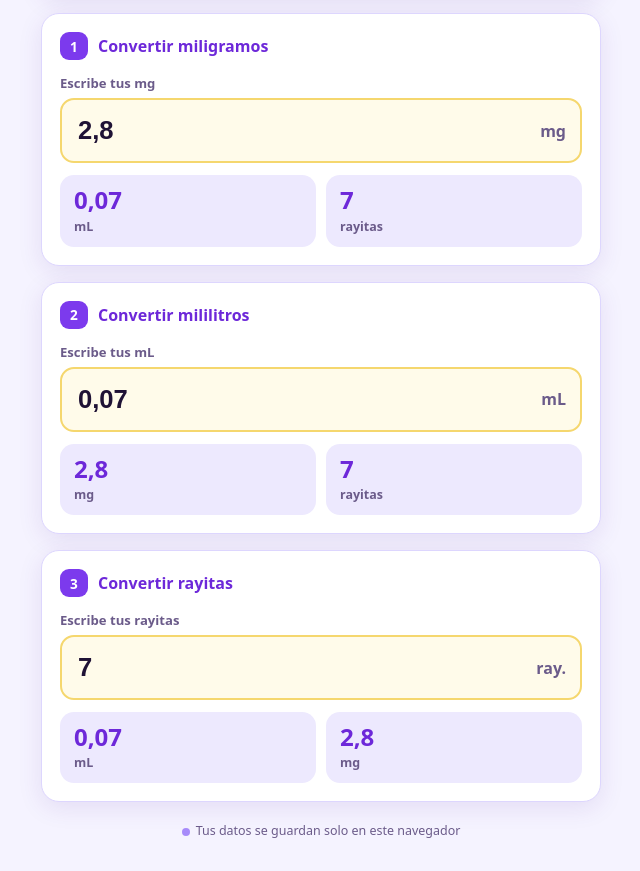
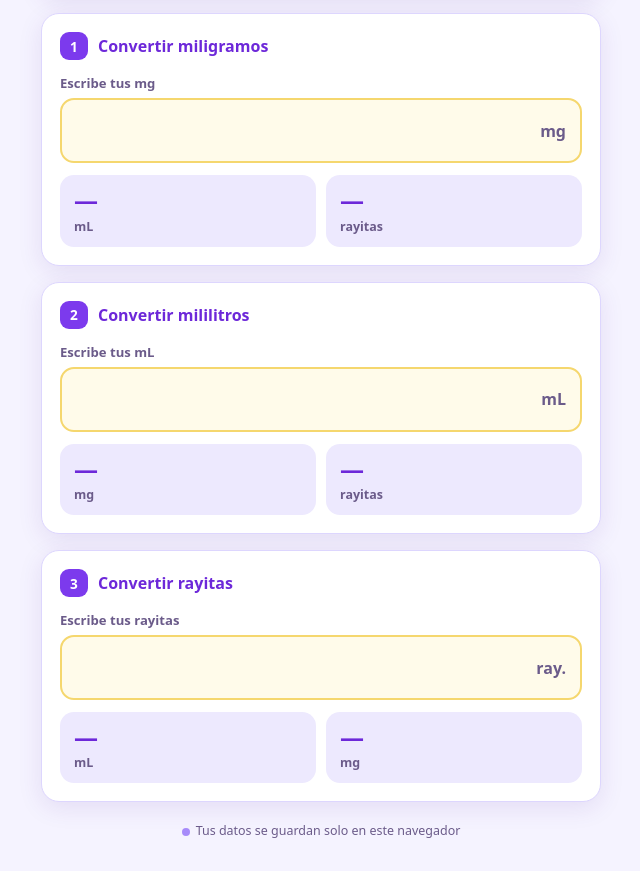
Before and after one commit to jademolant/jademolant.github.io, a plain HTML site: page calculadora-dosis/index.html in a window 1280 px wide. Shown: the part 243-1114 px from the top of the page, without its empty margins (319-959 px from the left). Drawn offline with Linux system fonts and the light colour scheme.

Commit message:
Casillas de conversión vacías por defecto
Co-Authored-By: Claude Opus 5.5 <noreply@anthropic.com>
Claude-Session: https://claude.ai/code/session_01CVmUcK1g8RfdT38p3ZBvMU

```diff
--- a/calculadora-dosis/index.html
+++ b/calculadora-dosis/index.html
@@ -442,12 +442,12 @@
     <h2><span class="badge">1</span> Convertir miligramos</h2>
     <label class="field-label" for="mg">Escribe tus mg</label>
     <div class="input-wrap">
-      <input id="mg" type="text" inputmode="decimal" autocomplete="off" value="2,8">
+      <input id="mg" type="text" inputmode="decimal" autocomplete="off" value="">
       <span class="unit">mg</span>
     </div>
     <div class="results">
-      <div class="result"><div class="value" id="mg_ml">0,07</div><div class="label">mL</div></div>
-      <div class="result"><div class="value" id="mg_ticks">7</div><div class="label">rayitas</div></div>
+      <div class="result"><div class="value" id="mg_ml">—</div><div class="label">mL</div></div>
+      <div class="result"><div class="value" id="mg_ticks">—</div><div class="label">rayitas</div></div>
     </div>
   </section>
 
@@ -455,12 +455,12 @@
     <h2><span class="badge">2</span> Convertir mililitros</h2>
     <label class="field-label" for="ml">Escribe tus mL</label>
     <div class="input-wrap">
-      <input id="ml" type="text" inputmode="decimal" autocomplete="off" value="0,07">
+      <input id="ml" type="text" inputmode="decimal" autocomplete="off" value="">
       <span class="unit">mL</span>
     </div>
     <div class="results">
-      <div class="result"><div class="value" id="ml_mg">2,8</div><div class="label">mg</div></div>
-      <div class="result"><div class="value" id="ml_ticks">7</div><div class="label">rayitas</div></div>
+      <div class="result"><div class="value" id="ml_mg">—</div><div class="label">mg</div></div>
+      <div class="result"><div class="value" id="ml_ticks">—</div><div class="label">rayitas</div></div>
     </div>
   </section>
 
@@ -468,12 +468,12 @@
     <h2><span class="badge">3</span> Convertir rayitas</h2>
     <label class="field-label" for="ticks">Escribe tus rayitas</label>
     <div class="input-wrap">
-      <input id="ticks" type="text" inputmode="decimal" autocomplete="off" value="7">
+      <input id="ticks" type="text" inputmode="decimal" autocomplete="off" value="">
       <span class="unit">ray.</span>
     </div>
     <div class="results">
-      <div class="result"><div class="value" id="ticks_ml">0,07</div><div class="label">mL</div></div>
-      <div class="result"><div class="value" id="ticks_mg">2,8</div><div class="label">mg</div></div>
+      <div class="result"><div class="value" id="ticks_ml">—</div><div class="label">mL</div></div>
+      <div class="result"><div class="value" id="ticks_mg">—</div><div class="label">mg</div></div>
     </div>
   </section>
 
@@ -517,7 +517,7 @@
   "use strict";
   document.documentElement.classList.add("js");
 
-  const DEFAULTS = { conc: "40", tick: "0,01", mg: "2,8", ml: "0,07", ticks: "7" };
+  const DEFAULTS = { conc: "40", tick: "0,01", mg: "", ml: "", ticks: "" };
   const FIELDS = Object.keys(DEFAULTS);
   const PREFIX = "calcdosis_";
   const ONE_YEAR = 60 * 60 * 24 * 365;
@@ -616,7 +616,7 @@
     const input = $(key);
     const stored = load(key);
     // Concentración y rayita: si están vacías vuelven a su valor por defecto.
-    // Las tres casillas de abajo solo usan el ejemplo la primera vez.
+    // Las tres casillas de abajo empiezan vacías si no hay nada guardado.
     const isConfig = key === "conc" || key === "tick";
     if (stored === null) input.value = DEFAULTS[key];
     else if (isConfig && stored.trim() === "") input.value = DEFAULTS[key];
--- a/calculadora-dosis/sw.js
+++ b/calculadora-dosis/sw.js
@@ -1,6 +1,6 @@
 // Service worker: permite instalar la app y usarla sin conexión.
 // Sube el número de versión cuando cambies algún archivo para forzar la actualización.
-const CACHE = "calculadora-dosis-v1";
+const CACHE = "calculadora-dosis-v2";
 const FILES = [
   "./",
   "./index.html",
```
